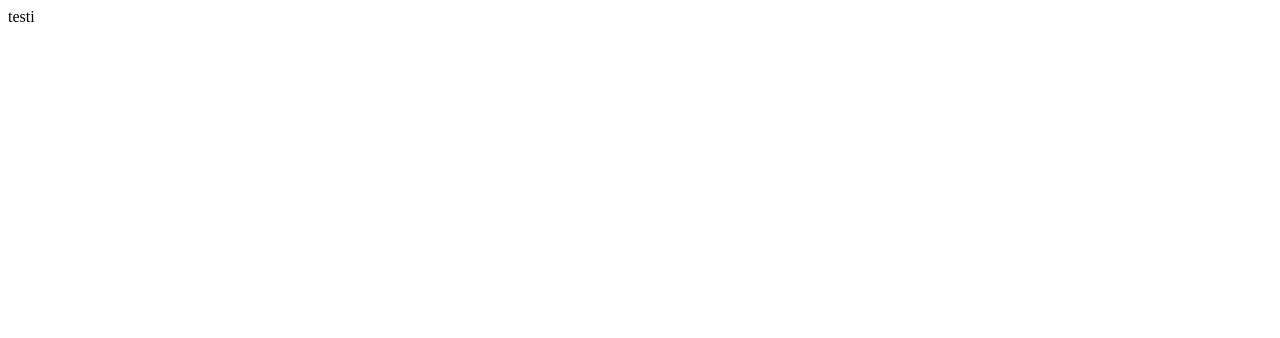
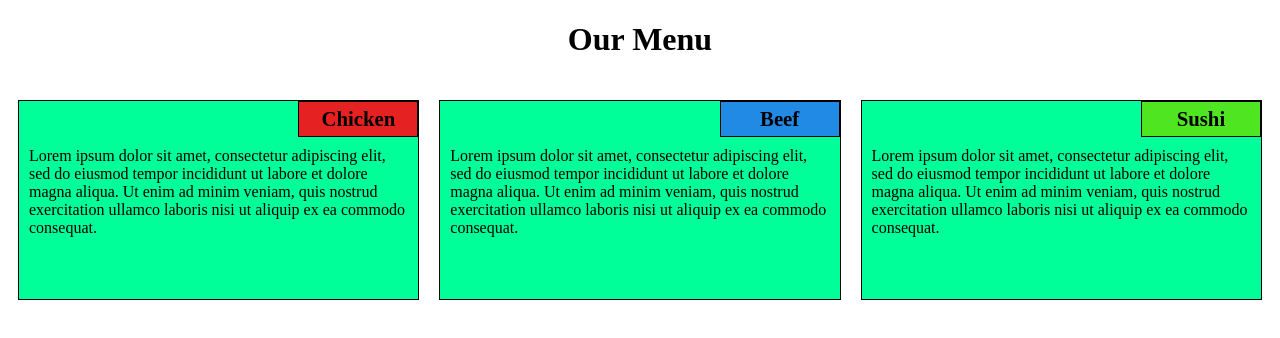
Before and after one commit to juhama/coursera_test, a plain HTML site: page module2-solution/index.html in a window 1280 px wide. Drawn offline with Linux system fonts and the light colour scheme.

Commit message:
index updated

```diff
--- a/module2-solution/index.html
+++ b/module2-solution/index.html
@@ -1,3 +1,44 @@
-
-
-testi
+<!DOCTYPE html>
+<html>
+<head>
+	<meta charset="utf-8">
+	<meta name="viewport" content="width=device-width, initial-scale=1">
+	<link rel="stylesheet" type="text/css" href="css/style.css">
+	<title>Module 2 </title>
+</head>
+<body>
+	<h1>Our Menu</h1>
+	<div class="row">
+	<div class="frame col-lg-4 col-md-6 col-sm-12">
+		<section>
+		<div class="colored" id="foodname">
+			Chicken
+		</div>
+		<p>
+			Lorem ipsum dolor sit amet, consectetur adipiscing elit, sed do eiusmod tempor incididunt ut labore et dolore magna aliqua. Ut enim ad minim veniam, quis nostrud exercitation ullamco laboris nisi ut aliquip ex ea commodo consequat.
+		</p>
+		</section>
+	</div>
+	<div class="frame col-lg-4 col-md-6 col-sm-12">
+		<section>
+		<div class="coloblue" id="foodname">
+			Beef
+		</div>
+		<p>
+			Lorem ipsum dolor sit amet, consectetur adipiscing elit, sed do eiusmod tempor incididunt ut labore et dolore magna aliqua. Ut enim ad minim veniam, quis nostrud exercitation ullamco laboris nisi ut aliquip ex ea commodo consequat.
+		</p>
+		</section>
+	</div>
+	<div class="frame col-lg-4 col-md-12 col-sm-12">
+		<section>
+		<div class="cologreen" id="foodname">
+			Sushi
+		</div>
+		<p>
+			Lorem ipsum dolor sit amet, consectetur adipiscing elit, sed do eiusmod tempor incididunt ut labore et dolore magna aliqua. Ut enim ad minim veniam, quis nostrud exercitation ullamco laboris nisi ut aliquip ex ea commodo consequat.
+		</p>
+		</section>
+	</div>
+	</div>
+</body>
+</html>
```
